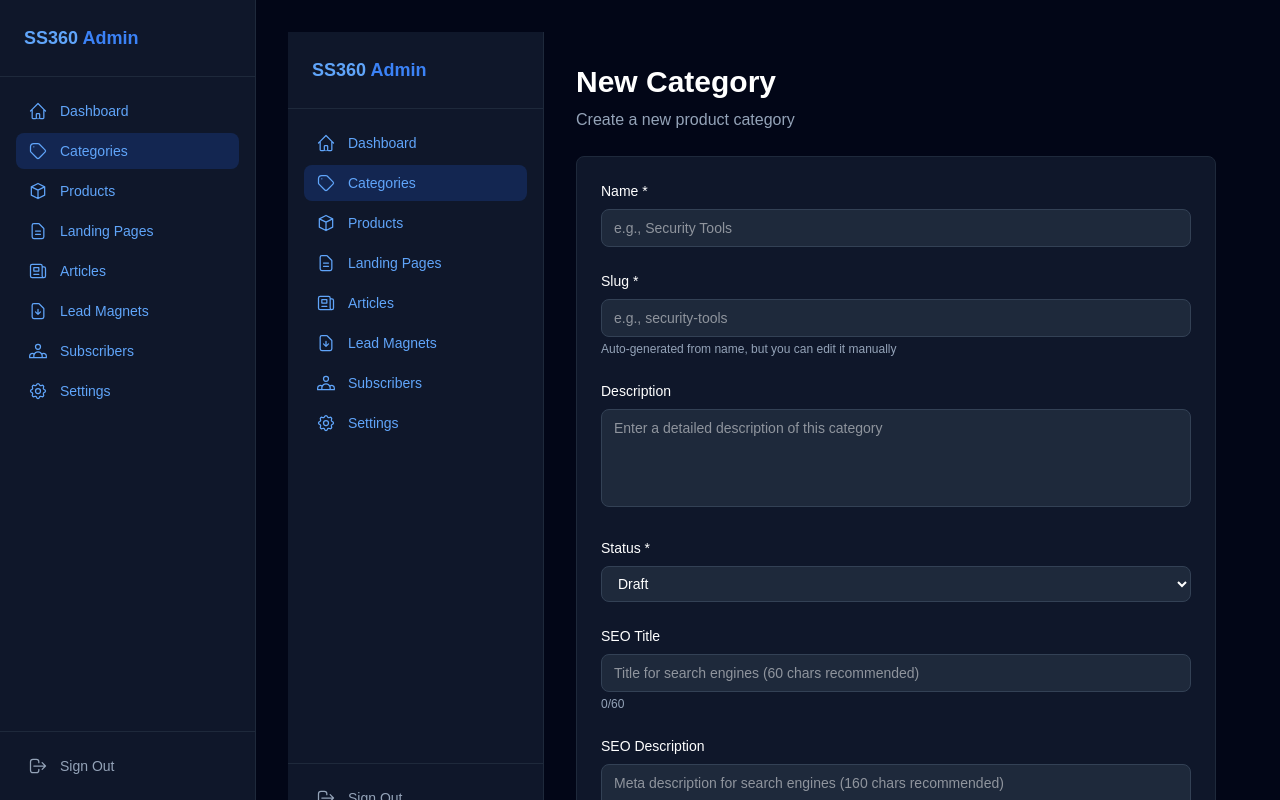
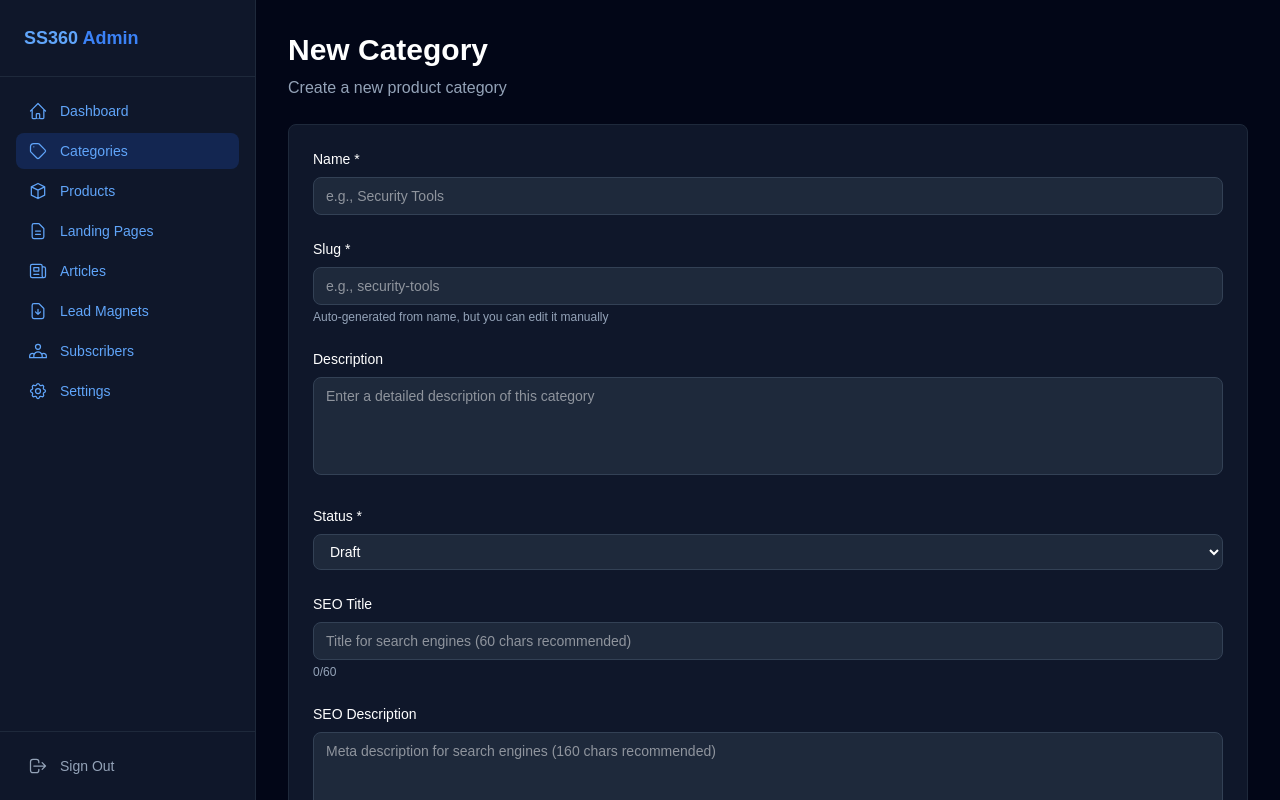
Before and after one commit to Mitchsbay/StaySecure360, a Next.js app: page /admin/categories/new in a window 1280 px wide. Shown: the top 800 px of the page. Built offline with nearby package versions, Linux system fonts and the light colour scheme.

Commit message:
Remove AdminLayout and simplify AdminRouteLayout

```diff
--- a/src/app/(admin)/layout.tsx
+++ b/src/app/(admin)/layout.tsx
@@ -1,9 +1,11 @@
-import AdminLayout from '@/components/admin/AdminLayout';
-
 export const metadata = {
   robots: { index: false, follow: false },
 };
 
-export default function AdminRouteLayout({ children }: { children: React.ReactNode }) {
-  return <AdminLayout>{children}</AdminLayout>;
+export default function AdminRouteLayout({
+  children,
+}: {
+  children: React.ReactNode;
+}) {
+  return <>{children}</>;
 }
```
